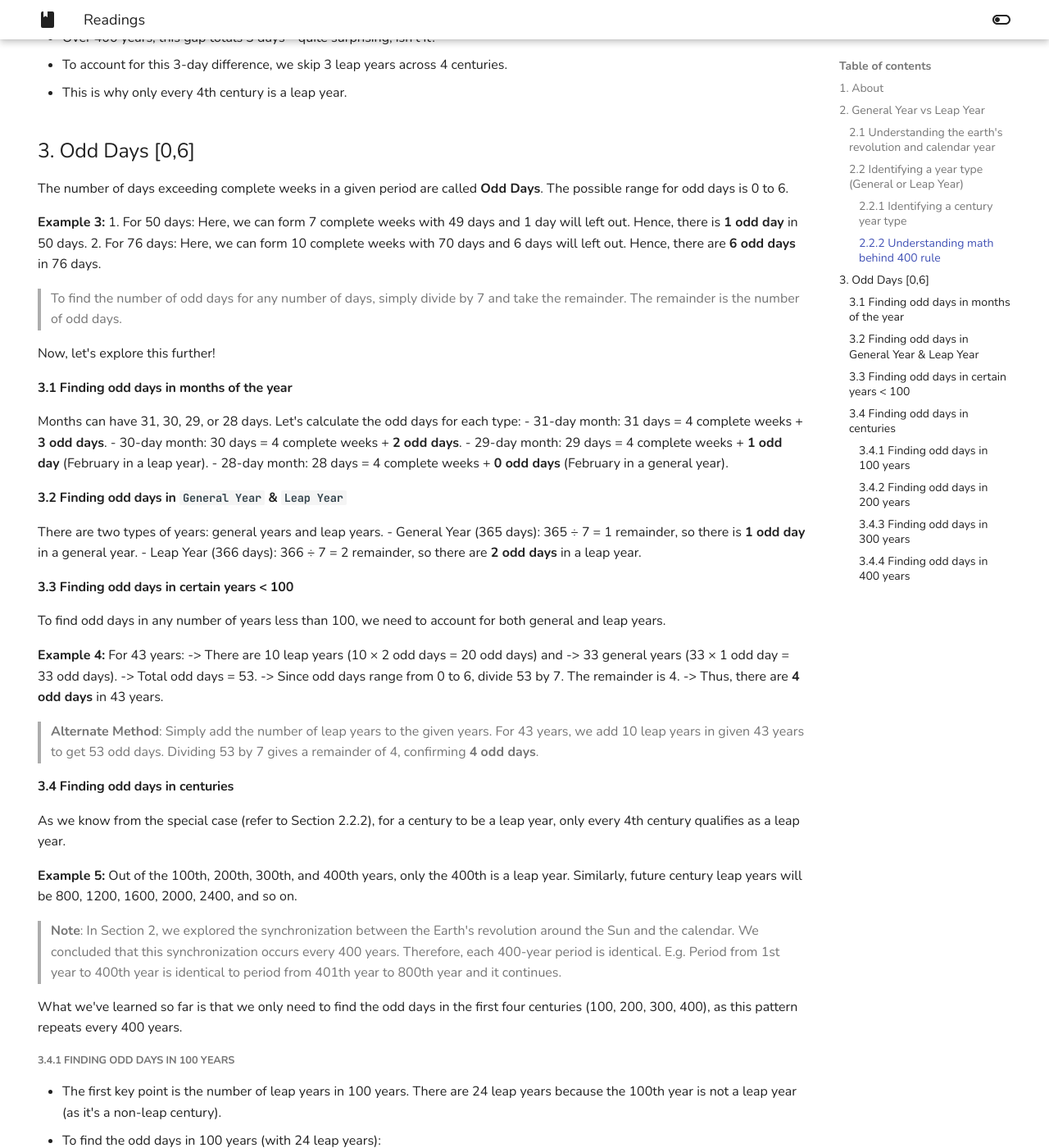
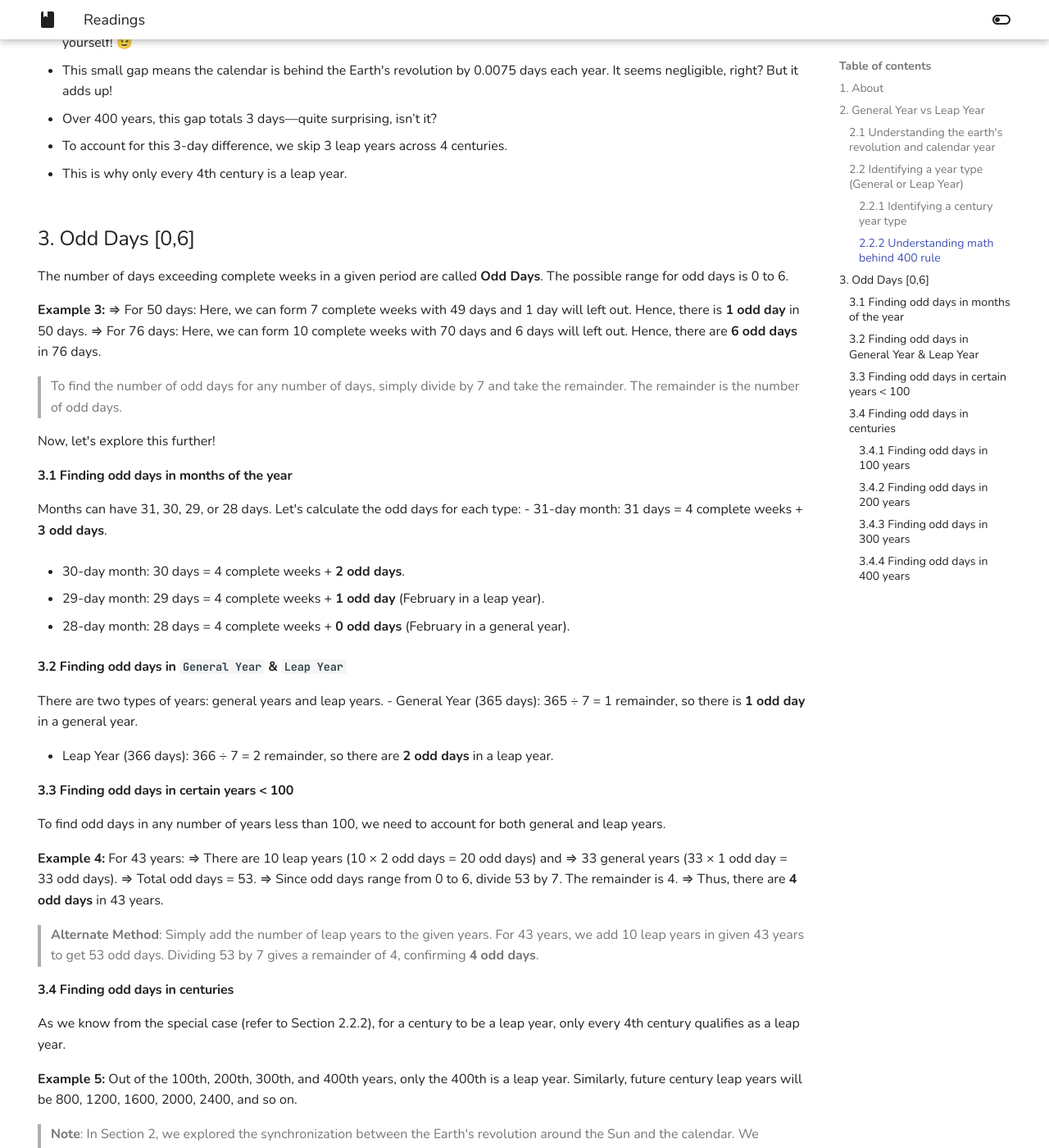
Before and after one commit to paligopal/reasoning_by_me, an MkDocs documentation site: the page built from docs/calendar.md, in a window 1280 px wide and 1400 px high, scrolled down 1471 px. Shown: the whole window at 82% size. Built offline with MkDocs 1.6.1 and Material for MkDocs 9.7.7, drawn with Linux system fonts in a browser that asks for light colours; some of the changed text lies outside the part shown.

Commit message:
[Fix] content style fix markdown

````diff
--- a/docs/calendar.md
+++ b/docs/calendar.md
@@ -14,43 +14,61 @@ We all know there are two types of years in our calendar: the general year and t
 
 > **Do you know that there is a relation between the revolution of earth around the sun and these years ?**
 
-#### 2.1 Understanding the earth's revolution and calendar year
+### 2.1 Understanding the earth's revolution and calendar year
 - We often hear that the Earth takes one year to revolve around the sun, and that's why the calendar changes. But that’s not entirely true!
+
 - In reality, the Earth takes approximately 365 days, 5 hours, 48 minutes, and 12 seconds to complete one revolution around the sun. While some may not accept this, let’s assume it's accurate for this discussion. :)
+
 - To simplify calculations, can we round 5 hours, 48 minutes, and 12 seconds to 6 hours?
+
 - In a regular year, we move to the next year after 365 days, even though the Earth hasn't completed its full revolution. This means we're advancing to the next year 6 hours earlier than the actual revolution completion.
+
 - As a result, there's a 6-hour gap between the calendar year and the Earth’s revolution each year.
+
 - Over 4 years, these 6-hour differences add up to 24 hours, or one full day. Simple math, right?
+
 - Therefore, after 4 years, there’s a one-day discrepancy between the Earth’s revolution and the calendar.
+
 - To align the calendar with the Earth's revolution, we introduce a leap year, adding an extra day to the year, making it 366 days long.
+
 - In essence, we add one extra day every 4 years, making the leap year a regular part of our calendar system.
 
-#### 2.2 Identifying a year type (General or Leap Year)
+### 2.2 Identifying a year type (General or Leap Year)
 In this section, we will learn how to identify whether a given year is a general year or a leap year. From the previous section, we know that a leap year occurs every 4 years, so divisibility by 4 plays a key role in this identification.
 
 **Example 1:**
 Given the year 1996, the task is to determine if it's a general or leap year. Simply check if 1996 is divisible by 4. Since it is, 1996 is a leap year.
 
 > **Do you know century year doesn't follow the above stated rule of identifying the year type ?**
-##### 2.2.1 Identifying a century year type
+
+#### 2.2.1 Identifying a century year type
 - For century years, the standard leap year rule (every 4 years) does not apply.
+
 - Instead, century years follow a special rule: only every 4th century is a leap year, meaning the year must be divisible by 400.
+
     **Example 2:**
-    Consider the year 2100, a century year. To determine whether 2100 is a leap year or a general year, we check if it is divisible by 400. Since it's not, 2100 is not a leap year. Interesting, right ? :)
-##### 2.2.2 Understanding math behind 400 rule
+    Consider the year 2100, a century year. To determine whether 2100 is a leap year or a general year, we check if it is divisible by 400. Since it's not, 2100 is not a leap year.
+    Interesting, right ? :)
+
+#### 2.2.2 Understanding math behind 400 rule
 - Remember in section 2.1, we rounded 5 hours, 48 minutes, and 12 seconds to 6 hours?
+
 - By rounding, we ignored a gap of 11 minutes and 48 seconds, which equals 0.0075 days. Don’t believe it? Try converting it yourself! 😉
+
 - This small gap means the calendar is behind the Earth's revolution by 0.0075 days each year. It seems negligible, right? But it adds up!
+
 - Over 400 years, this gap totals 3 days—quite surprising, isn’t it?
+
 - To account for this 3-day difference, we skip 3 leap years across 4 centuries.
+
 - This is why only every 4th century is a leap year.
 
 ## 3. Odd Days [0,6]
 The number of days exceeding complete weeks in a given period are called **Odd Days**. The possible range for odd days is 0 to 6.
 
 **Example 3:**
-1. For 50 days: Here, we can form 7 complete weeks with 49 days and 1 day will left out. Hence, there is **1 odd day** in 50 days.
-2. For 76 days: Here, we can form 10 complete weeks with 70 days and 6 days will left out. Hence, there are **6 odd days** in 76 days.
+⇒ For 50 days: Here, we can form 7 complete weeks with 49 days and 1 day will left out. Hence, there is **1 odd day** in 50 days.
+⇒ For 76 days: Here, we can form 10 complete weeks with 70 days and 6 days will left out. Hence, there are **6 odd days** in 76 days.
 
 > To find the number of odd days for any number of days, simply divide by 7 and take the remainder. The remainder is the number of odd days.
 
@@ -59,24 +77,28 @@ Now, let's explore this further!
 #### 3.1 Finding odd days in months of the year
 Months can have 31, 30, 29, or 28 days. Let's calculate the odd days for each type:
 - 31-day month: 31 days = 4 complete weeks + **3 odd days**.
+
 - 30-day month: 30 days = 4 complete weeks + **2 odd days**.
+
 - 29-day month: 29 days = 4 complete weeks + **1 odd day** (February in a leap year).
+
 - 28-day month: 28 days = 4 complete weeks + **0 odd days** (February in a general year).
 
 #### 3.2 Finding odd days in ```General Year``` & ```Leap Year```
 There are two types of years: general years and leap years.
 - General Year (365 days): 365 ÷ 7 = 1 remainder, so there is **1 odd day** in a general year.
+
 - Leap Year (366 days): 366 ÷ 7 = 2 remainder, so there are **2 odd days** in a leap year.
 
 #### 3.3 Finding odd days in certain years < 100
 To find odd days in any number of years less than 100, we need to account for both general and leap years.
 
 **Example 4:** For 43 years:
--> There are 10 leap years (10 × 2 odd days = 20 odd days) and
--> 33 general years (33 × 1 odd day = 33 odd days).
--> Total odd days = 53.
--> Since odd days range from 0 to 6, divide 53 by 7. The remainder is 4.
--> Thus, there are **4 odd days** in 43 years.
+⇒ There are 10 leap years (10 × 2 odd days = 20 odd days) and
+⇒ 33 general years (33 × 1 odd day = 33 odd days).
+⇒ Total odd days = 53.
+⇒ Since odd days range from 0 to 6, divide 53 by 7. The remainder is 4.
+⇒ Thus, there are **4 odd days** in 43 years.
 
 > **Alternate Method**: Simply add the number of leap years to the given years. For 43 years, we add 10 leap years in given 43 years to get 53 odd days. Dividing 53 by 7 gives a remainder of 4, confirming **4 odd days**.
 
@@ -92,55 +114,79 @@ What we've learned so far is that we only need to find the odd days in the first
 
 ##### 3.4.1 Finding odd days in 100 years
 - The first key point is the number of leap years in 100 years. There are 24 leap years because the 100th year is not a leap year (as it's a non-leap century).
+
 - To find the odd days in 100 years (with 24 leap years):
     - Total odd days = 100 (days) + 24 (leap years) = 124 odd days.
+
     - To reduce the number in range of 0 to 6 divide 124 by 7, which gives a remainder of 5.
+
 - Therefore, there are **5 odd days** in the first century.
+
 - This pattern is identical for the 500th, 900th, 1300th, 1700th, 2100th centuries, and so on.
 
 ##### 3.4.2 Finding odd days in 200 years
 - The number of odd days from the 1st to the 100th period is 5, as noted in Section 3.4.1.
+
 - Now, let’s focus on the period from the 101st to the 200th year.
+
 - The number of leap years in this period will also be 24, since the 200th year is a non-leap century.
+
 - The method for finding the odd days from the 101st to the 200th year is the same as in Section 3.4.1.
+
 - Therefore, in the complete 200-year period, we have a total of 10 odd days, which can be optimized in odd days range as 10/7, resulting in a remainder of 3.
+
 - Thus, there will be **3 odd days** in the 200 years.
+
 - This pattern is identical for the 600th, 1000th, 1400th, 1800th, 2200th centuries, and so on.
 
 ##### 3.4.3 Finding odd days in 300 years
 - The number of odd days from the 1st to the 200th period is 3, as stated in Section 3.4.2.
+
 - Now, let’s focus on the period from the 201st to the 300th year.
+
 - The number of leap years in this period will again be 24, since the 300th year is a non-leap century.
+
 - The method for finding odd days from the 201st to the 300th year is the same as in Section 3.4.1.
+
 - Thus, in the complete 300-year period, we have a total of 8 odd days, which can be optimized n odd days range as 8/7, resulting in a remainder of 1.
+
 - Therefore, there will be **1 odd day** in the 300 years.
+
 - This pattern is identical for the 700th, 1100th, 1500th, 1900th, 2300th centuries, and so on.
 
 ##### 3.4.4 Finding odd days in 400 years
 - The number of odd days from the 1st to the 300th period is 1, as noted in Section 3.4.3.
+
 - Now, let's focus on the period from the 301st to the 400th year.
+
 - The number of leap years in this period will be 25, as the 400th year is a leap year century.
+
 - To find the odd days in the period from the 301st to the 400th year, with 25 leap years:
+
     - Odd days in 100 years = 100 + 25 (leap years) = 125.
+
     - This gives 125 odd days, which can be optimized to odd days range as 125/7, resulting in a remainder of 6.
+
 - Therefore, in the complete 400-year period, we have a total of 7 odd days (6 + 1), which further optimizes to odd days range as 7/7, yielding a remainder of 0.
+
 - Thus, there will be **0 odd day** in the 400 years.
+
 - This pattern is identical for the 800th, 1200th, 1600th, 2000th, 2400th centuries, and so on.
 
 **Example 6:**
 Find the number of odd days in 1700 years :
- -> 1700 years
- -> 1600 years + 100 years
- -> 400 years x 4 + 100 years (intention of multiple of 400)
- -> 0 x 4 + 5 odd days
- -> **5 odd days**
+⇒ 1700 years
+⇒ 1600 years + 100 years
+⇒ 400 years x 4 + 100 years (intention of multiple of 400)
+⇒ 0 x 4 + 5 odd days
+⇒ **5 odd days**
 (*400 years have 0 odd days and 100 years have 5 odd days*)
 
 **Example 7**:
 Find the number of odd days in 2300 years :
- -> 2300 years
- -> 2000 years + 300 years (intention of multiple of 400)
- -> 400 years x 5 + 300 years
- -> 0 x 5 + 1 odd days
- -> **1 odd day**
+⇒ 2300 years
+⇒ 2000 years + 300 years (intention of multiple of 400)
+⇒ 400 years x 5 + 300 years
+⇒ 0 x 5 + 1 odd days
+⇒ **1 odd day**
 (*400 years have 0 odd days and 300 years have 1 odd day*)
````
